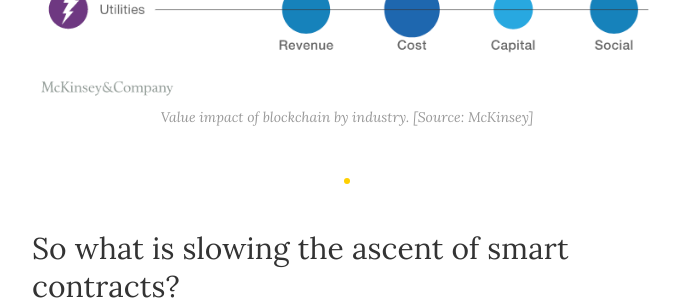
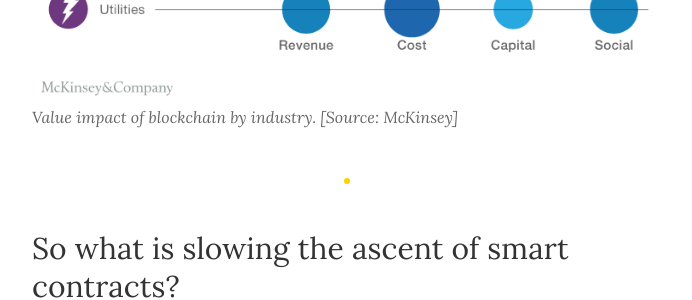
Before and after one commit to PrestonChing/prestonching.github.io, a Jekyll site: the page built from _posts/2021-08-20-chainlink-blockchain.md, in a window 1280 px wide. Shown: the part 2613-2913 px from the top of the page, without its empty margins (293-985 px from the left). Built offline with Jekyll 4.4.1, drawn with Linux system fonts in a browser that asks for light colours.

Commit message:
edit caption style

```diff
--- a/_posts/2021-08-20-chainlink-blockchain.md
+++ b/_posts/2021-08-20-chainlink-blockchain.md
@@ -20,7 +20,7 @@ Back in 2018, I started dabbling with smart contract programming, as part of due
 
 A blockchain in and of itself does not radically change the world. Smart contracts do. The ideal smart contract bypasses the middleman, processes verified data from the real world and automatically executes the terms of agreement based on pre-defined conditions. The myriad of industry use cases extend beyond traditional finance to the supply chain ecosystem, governmental voting systems and healthcare. Smart contracts serve to reduce fraud, increase transparency and optimize efficiency.
 
-![]({{site.baseurl}}/assets/img/Mckinsey_blockchain.png)*Value impact of blockchain by industry. [Source: McKinsey]*
+![]({{site.baseurl}}/assets/img/Mckinsey_blockchain.png)<i>Value impact of blockchain by industry. [Source: McKinsey]</i>
 
 ---
 
@@ -36,7 +36,7 @@ Layer-two (L2) solutions are secondary protocols and frameworks established over
 
 The kaleidoscope of chains for greater scalability and speed significantly contributed to the burgeoning Ethereum L2 ecosystem. That said, [fragmentation and the lack of interoperability](https://eprint.iacr.org/2019/1128.pdf) amongst these chains invariably limits composability and the potential of crowdsourced innovation. There is no strength without unity.
 
-![]({{site.baseurl}}/assets/img/Ethereum_L2.jpeg)*Ethereum Layer-2 Ecosystem. [Source: DeversiFi]*
+![]({{site.baseurl}}/assets/img/Ethereum_L2.jpeg)<i>Ethereum Layer-2 Ecosystem. [Source: DeversiFi]</i>
 
 Lastly, smart contracts on the main blockchain alone lack connectivity and access to real-world data required to validate the terms of agreement. Oracles are third-party services established to bridge this gap but poorly-designed oracles are prone to man-in-the-middle attacks upon validation of external data. This [“oracle problem”](https://www.mdpi.com/2078-2489/11/11/509) is partly due to the issue of greater centralization in conventional designs.
 
@@ -51,7 +51,7 @@ As the world’s largest and most reliable oracle network in DeFi, [Chainlink](h
 2. Provide **trust-minimized off-chain computation** with the Keeper Network (automation bots), Off Chain Reporting (aggregating responses from oracle nodes) and Verifiable Randomness Function (secured source of randomness for NFTs and consensus protocols)
 3. Interoperate the L2 ecosystem for a multi-chain future with the recently announced **Cross Chain Interoperability Protocol** (CCIP), allowing for new kinds of dApps ranging from NFT bridges to cross-chain collateral and yield optimization
 
-![]({{site.baseurl}}/assets/img/CCIP.png)*CCIP across public and private blockchains. [Source: Chainlink]*
+![]({{site.baseurl}}/assets/img/CCIP.png)<i>CCIP across public and private blockchains. [Source: Chainlink]</i>
 
 Chainlink also tackles the tension between privacy and transparency in hybrid smart contracts. Chainlink oracles can evaluate individuals and report results to insurance companies without divulging personal data. In the data marketplace, the oracle network can test the quality of the data using the buyer’s algorithm without giving access to both the actual data and algorithm for either parties.
 
--- a/_sass/4-layouts/_post.scss
+++ b/_sass/4-layouts/_post.scss
@@ -45,7 +45,7 @@
     line-height: 32px;
     margin-bottom: 45px;
     color: $gray;
-    img em {
+    img i {
       margin: 30px 0;
       margin-bottom: 45px;
       font-size: 12px;
@@ -65,9 +65,9 @@
   a {
     text-decoration: underline $primary-color 2px;
     color: $gray;
-    &:hover {
-      text-decoration: underline $dark 2px;
-    }
+    // &:hover {
+    //   text-decoration: underline $dark 2px;
+    // }
   }
 }
 
```
